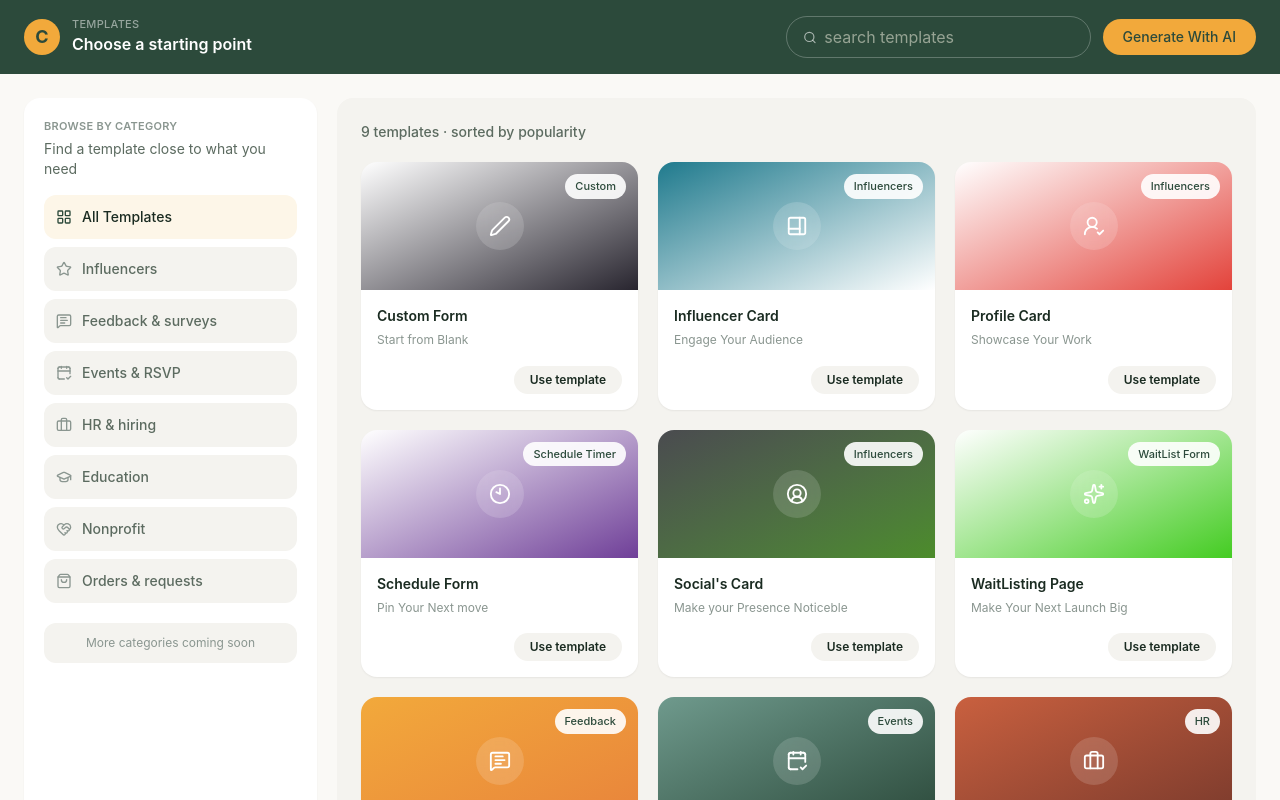
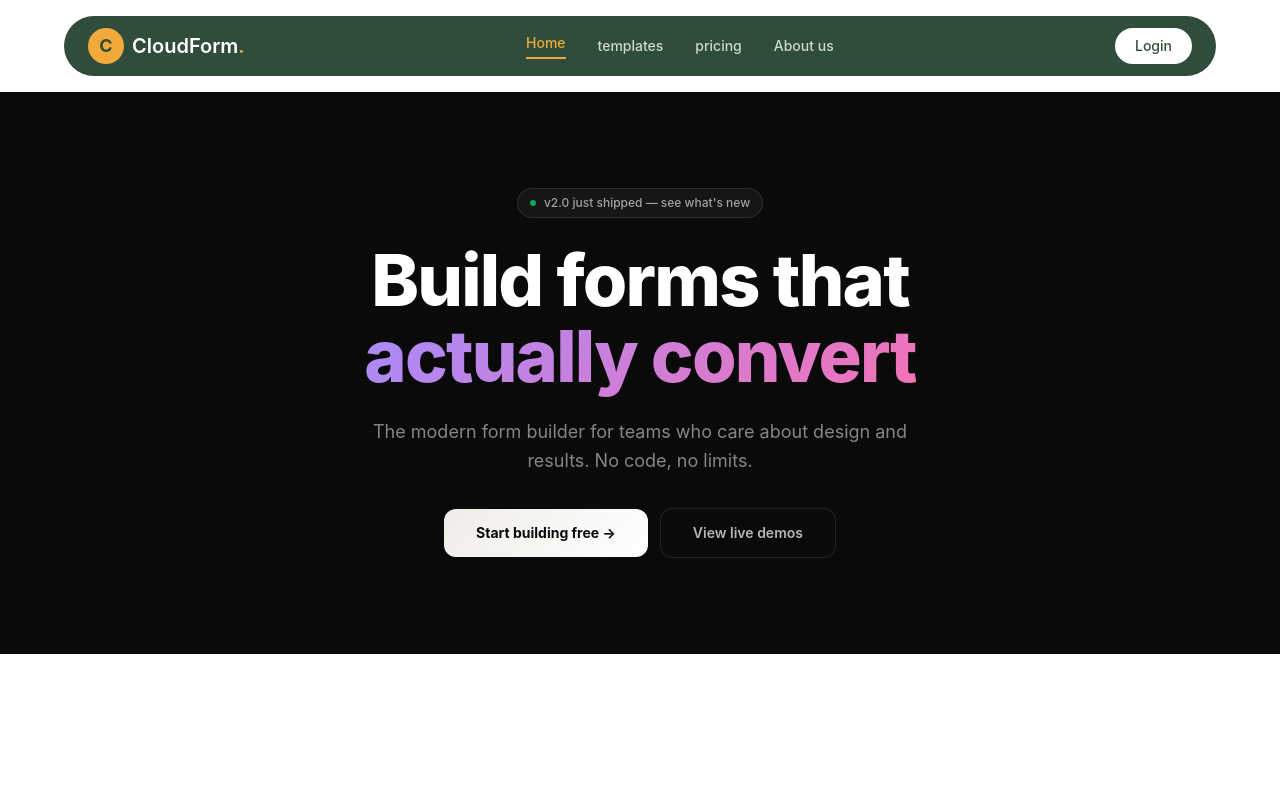
Before and after one commit to Hatim053/CloudForm, a React (Vite) app in the folder Client/: page / in a window 1280 px wide. Shown: the top 800 px of the page. Built offline with nearby package versions, Linux system fonts and the light colour scheme.

Commit message:
Implemented client-side routing

```diff
--- a/Client/src/App.jsx
+++ b/Client/src/App.jsx
@@ -1,52 +1,19 @@
-import GoogleSignup from "./components/Signup.jsx";
+import { Routes , Route } from "react-router-dom";
 import FormCreationPage from "./pages/FormCreationPage.jsx";
 import TemplateListPage from "./pages/TemplateListPage.jsx";
 import ResponseDetailPage from "./pages/ResponseDetailPage.jsx";
 import ResponsesListPage from "./pages/ResponsesListPage.jsx";
+import Home from "./pages/Home.jsx";
 
 function App() {
 
 
   return (
-    <TemplateListPage />
-    // <ResponseDetailPage />
-    // <FormCreationPage />
-    // <TemplateListPage />
-  // //  <GoogleLogin />
-  //     <header className="w-full px-4 py-4">
-  //     <div className="mx-auto flex max-w-6xl items-center justify-between rounded-full bg-[#2f4d3a] px-6 py-3">
-  //       {/* Logo */}
-  //       <div className="flex items-center gap-2">
-  //         <span className="flex h-9 w-9 items-center justify-center rounded-full bg-[#f2a93b]">
-  //           <span className="text-lg font-bold text-[#2f4d3a]">C</span>
-  //         </span>
-  //         <span className="text-xl font-semibold text-white">
-  //           CloudForm<span className="text-[#f2a93b]">.</span>
-  //         </span>
-  //       </div>
-
-  //       {/* Nav links */}
-  //       <nav className="hidden items-center gap-8 md:flex">
-  //         <span className="border-b-2 border-[#f2a93b] pb-1 text-sm font-medium text-[#f2a93b]">
-  //           Home
-  //         </span>
-  //         <span className="text-sm font-medium text-[#cdd9cf]">
-  //           templates
-  //         </span>
-  //         <span className="text-sm font-medium text-[#cdd9cf]">
-  //           pricing
-  //         </span>
-  //         <span className="text-sm font-medium text-[#cdd9cf]">
-  //           About us
-  //         </span>
-  //       </nav>
-
-  //       {/* Login / Logout */}
-  //       {/* {formElementsMap.map((obj) => obj.element("Signup"))}; */}
-  //       <GoogleSignup />
-  //     </div>
-  //   </header>
-
+    <Routes>
+      <Route path="/" element = {<Home />} />
+      <Route path="/templates" element={<TemplateListPage />} />
+      <Route path="/createform/:id" element={<FormCreationPage/>} />
+    </Routes>
   )
 }
 
--- a/Client/src/Components/Header.jsx
+++ b/Client/src/Components/Header.jsx
@@ -1,74 +1,42 @@
-import React from "react";
-
+import Signup from "./Signup.jsx";
+import { NavLink } from "react-router-dom";
 
 function Header() {
 
+    return (
+        <header className="w-full px-4 py-4">
+            <div className="mx-auto flex max-w-6xl items-center justify-between rounded-full bg-[#2f4d3a] px-6 py-3">
+                {/* Logo */}
+                <div className="flex items-center gap-2">
+                    <span className="flex h-9 w-9 items-center justify-center rounded-full bg-[#f2a93b]">
+                        <span className="text-lg font-bold text-[#2f4d3a]">C</span>
+                    </span>
+                    <span className="text-xl font-semibold text-white">
+                        CloudForm<span className="text-[#f2a93b]">.</span>
+                    </span>
+                </div>
 
-    return ( <header className="w-full bg-[#0a0a0a] font-dm">
-      {/* Navbar */}
-      <nav className="max-w-6xl mx-auto px-4 sm:px-6 flex items-center justify-between h-14 border-b border-white/5">
-        <span className="font-syne font-extrabold text-white text-sm tracking-tight">VOID</span>
+                <nav className="hidden items-center gap-8 md:flex">
+                    <NavLink to={"/"} className="border-b-2 border-[#f2a93b] pb-1 text-sm font-medium text-[#f2a93b]">
+                        Home
+                    </NavLink>
+                    <NavLink to={"/templates"} className="text-sm font-medium text-[#cdd9cf]">
+                        templates
+                    </NavLink>
+                    <span className="text-sm font-medium text-[#cdd9cf]">
+                        pricing
+                    </span>
+                    <span className="text-sm font-medium text-[#cdd9cf]">
+                        About us
+                    </span>
+                </nav>
 
-        <div className="hidden md:flex items-center gap-6">
-          {["Product", "Pricing", "About"].map(item => (
-            <a key={item} href="#" className="text-sm font-medium text-white/50 hover:text-white transition-colors">{item}</a>
-          ))}
-        </div>
+                {/* Login / Logout */}
+                <Signup name={"Login"} />
+            </div>
+        </header>
 
-        <div className="hidden md:flex items-center gap-3">
-          <a href="#" className="text-sm font-medium text-white/50 hover:text-white transition-colors">Sign in</a>
-          <button className="px-4 py-1.5 border border-white/20 text-white text-sm font-semibold rounded-lg hover:border-white/50 hover:bg-white/5 transition-all">
-            Get access
-          </button>
-        </div>
-
-        <button className="md:hidden p-1.5 rounded-lg hover:bg-white/10 transition-colors" onClick={() => setOpen(v => !v)}>
-          <svg className="w-5 h-5 text-white" fill="none" viewBox="0 0 24 24" stroke="currentColor" strokeWidth={2}>
-            {open ? <path strokeLinecap="round" strokeLinejoin="round" d="M6 18L18 6M6 6l12 12" /> : <path strokeLinecap="round" strokeLinejoin="round" d="M4 6h16M4 12h16M4 18h16" />}
-          </svg>
-        </button>
-      </nav>
-
-      {open && (
-        <div className="md:hidden px-4 py-4 border-b border-white/10 space-y-1 bg-[#0d0d0d]">
-          {["Product", "Pricing", "About"].map(item => (
-            <a key={item} href="#" className="block px-2 py-2 text-sm font-medium text-white/50 hover:text-white">{item}</a>
-          ))}
-          <div className="pt-2 space-y-2">
-            <button className="w-full py-2 border border-white/20 text-white text-sm font-semibold rounded-lg">Get access</button>
-          </div>
-        </div>
-      )}
-
-      {/* Hero */}
-      <div className="max-w-4xl mx-auto px-4 sm:px-6 py-16 sm:py-24 text-center">
-        <div className="inline-flex items-center gap-2 px-3 py-1.5 rounded-full border border-white/10 bg-white/5 text-xs font-medium text-white/60 mb-6">
-          <span className="w-1.5 h-1.5 rounded-full bg-green-400 animate-pulse" />
-          v2.0 just shipped — see what's new
-        </div>
-
-        <h1 className="font-syne text-4xl sm:text-6xl lg:text-7xl font-extrabold text-white leading-[1.05] tracking-tight mb-6">
-          Build forms that<br />
-          <span className="text-transparent bg-clip-text" style={{ backgroundImage: "linear-gradient(135deg,#a78bfa,#f472b6)" }}>
-            actually convert
-          </span>
-        </h1>
-
-        <p className="text-base sm:text-lg text-white/50 max-w-xl mx-auto mb-8 leading-relaxed">
-          The modern form builder for teams who care about design and results. No code, no limits.
-        </p>
-
-        <div className="flex flex-col sm:flex-row items-center justify-center gap-3">
-          <button className="w-full sm:w-auto px-8 py-3.5 text-sm font-bold text-[#0a0a0a] rounded-xl" style={{ background: "linear-gradient(135deg,#f0ede8,#ffffff)" }}>
-            Start building free →
-          </button>
-          <button className="w-full sm:w-auto px-8 py-3.5 text-sm font-semibold text-white/70 rounded-xl border border-white/10 hover:border-white/30 hover:text-white transition-all">
-            View live demos
-          </button>
-        </div>
-      </div>
-    </header>)
+    )
 };
 
-
 export default Header;
--- /dev/null
+++ b/Client/src/Components/HeroSection.jsx
@@ -0,0 +1,41 @@
+import React from "react";
+
+
+function HeroSection() {
+
+
+    return ( <header className="w-full bg-[#0a0a0a] font-dm">
+
+
+      {/* Hero */}
+      <div className="max-w-4xl mx-auto px-4 sm:px-6 py-16 sm:py-24 text-center">
+        <div className="inline-flex items-center gap-2 px-3 py-1.5 rounded-full border border-white/10 bg-white/5 text-xs font-medium text-white/60 mb-6">
+          <span className="w-1.5 h-1.5 rounded-full bg-green-400 animate-pulse" />
+          v2.0 just shipped — see what's new
+        </div>
+
+        <h1 className="font-syne text-4xl sm:text-6xl lg:text-7xl font-extrabold text-white leading-[1.05] tracking-tight mb-6">
+          Build forms that<br />
+          <span className="text-transparent bg-clip-text" style={{ backgroundImage: "linear-gradient(135deg,#a78bfa,#f472b6)" }}>
+            actually convert
+          </span>
+        </h1>
+
+        <p className="text-base sm:text-lg text-white/50 max-w-xl mx-auto mb-8 leading-relaxed">
+          The modern form builder for teams who care about design and results. No code, no limits.
+        </p>
+
+        <div className="flex flex-col sm:flex-row items-center justify-center gap-3">
+          <button className="w-full sm:w-auto px-8 py-3.5 text-sm font-bold text-[#0a0a0a] rounded-xl" style={{ background: "linear-gradient(135deg,#f0ede8,#ffffff)" }}>
+            Start building free →
+          </button>
+          <button className="w-full sm:w-auto px-8 py-3.5 text-sm font-semibold text-white/70 rounded-xl border border-white/10 hover:border-white/30 hover:text-white transition-all">
+            View live demos
+          </button>
+        </div>
+      </div>
+    </header>)
+};
+
+
+export default HeroSection;
--- a/Client/src/Components/TemplateCard.jsx
+++ b/Client/src/Components/TemplateCard.jsx
@@ -1,11 +1,12 @@
 import IconMap from "../utils/IconMap";
+import { NavLink } from "react-router-dom";
 
-function TemplateCard({ name , cover , tag , icon  , description }) {
+function TemplateCard({ id , name , cover , tag , icon  , description }) {
   console.log("icon in templatecardcomponent" , icon);
   const Icon = IconMap[icon];
 
 return (
-     <div
+     <NavLink to={`/createform/${id}`}
                 className="group flex flex-col overflow-hidden rounded-2xl bg-white shadow-[0_1px_2px_rgba(0,0,0,0.06)] transition-shadow hover:shadow-md"
               >
                 {/* Cover image */}
@@ -40,7 +41,7 @@ return (
                     </span>
                   </div>
                 </div>
-              </div>
+              </NavLink>
 )
 
 };
--- a/Client/src/pages/FormCreationPage.jsx
+++ b/Client/src/pages/FormCreationPage.jsx
@@ -13,6 +13,7 @@ import {
 } from "lucide-react";
 
 export default function FormCreationPage() {
+
   return (
     <div className="min-h-screen bg-white font-sans">
       {/* Top bar */}
--- /dev/null
+++ b/Client/src/pages/Home.jsx
@@ -0,0 +1,15 @@
+import Header from "../components/Header";
+import HeroSection from "../components/HeroSection";
+
+
+function Home() {
+
+    return (
+        <>
+        <Header />
+        <HeroSection />
+        </>
+    )
+};
+
+export default Home;
--- a/Client/src/pages/TemplateListPage.jsx
+++ b/Client/src/pages/TemplateListPage.jsx
@@ -29,7 +29,7 @@ function TemplateListPage() {
             {templateCategoryList.map((propsObj) => {
               const { id, name, description, icon, tag, cover } = propsObj;
 
-              return <TemplateCard key={id} name={name} description={description} icon={icon} tag={tag} cover={cover} />
+              return <TemplateCard key={id} id={id} name={name} description={description} icon={icon} tag={tag} cover={cover} />
             })}
 
           </div>
```
